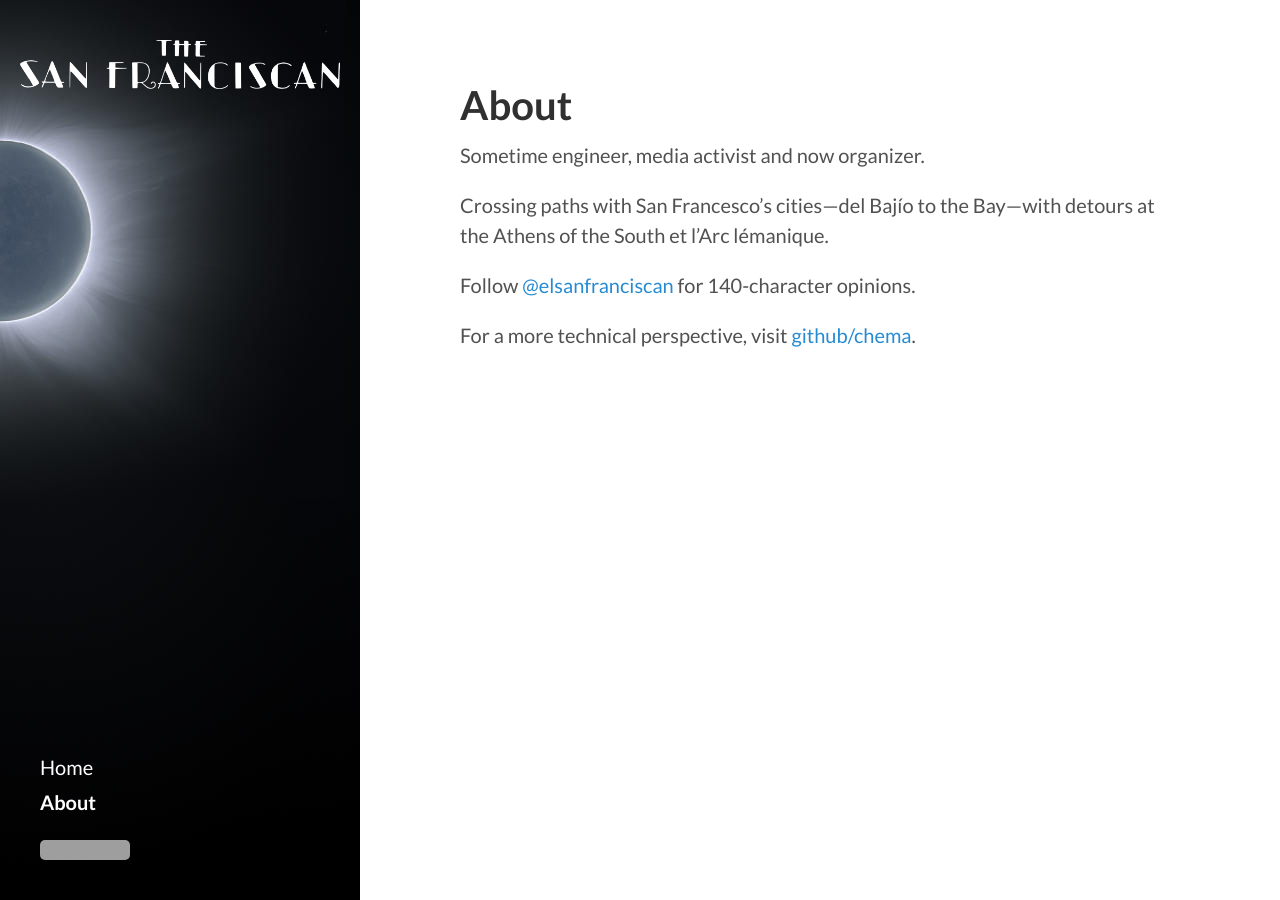
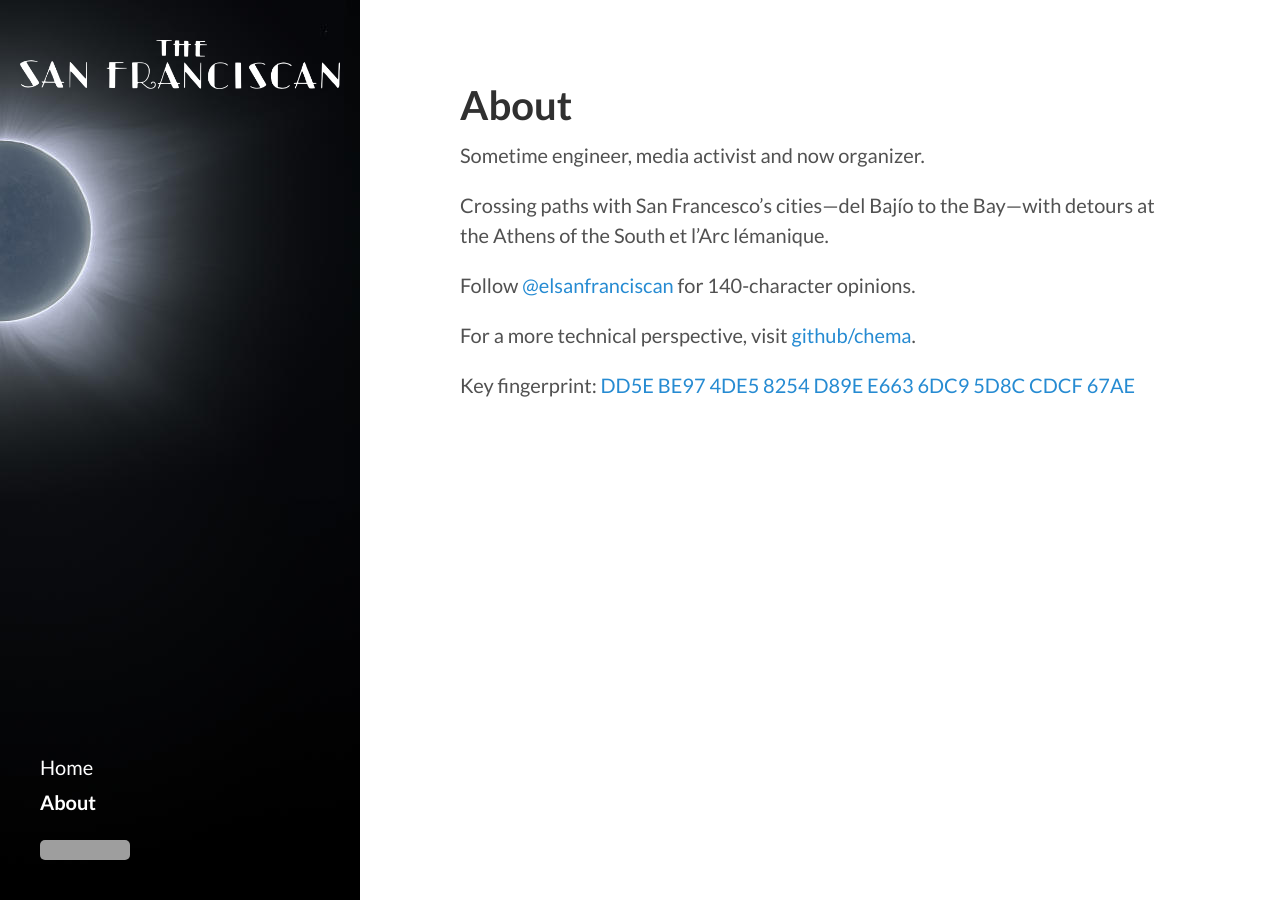
Before and after one commit to chema/sanfranciscan, a Jekyll site: the page built from about.md, in a window 1280 px wide. Built offline with Jekyll 4.4.1, drawn with Linux system fonts in a browser that asks for light colours; Markdown is read by kramdown in place of the engine named in the settings; comment, search, counter and statistics services are not loaded; grey boxes are pictures that could not be loaded.

Commit message:
added key fingerprint

```diff
--- a/about.md
+++ b/about.md
@@ -9,3 +9,5 @@ Crossing paths with San Francesco's cities—del Bajío to the Bay—with detour
 Follow [@elsanfranciscan](https://twitter.com/elsanfranciscan) for 140-character opinions.
 
 For a more technical perspective, visit [github/chema](https://github.com/chema).
+
+Key fingerprint: [DD5E BE97 4DE5 8254 D89E  E663 6DC9 5D8C CDCF 67AE](https://pgp.mit.edu/pks/lookup?op=vindex&fingerprint=on&search=0x6DC95D8CCDCF67AE)
```
